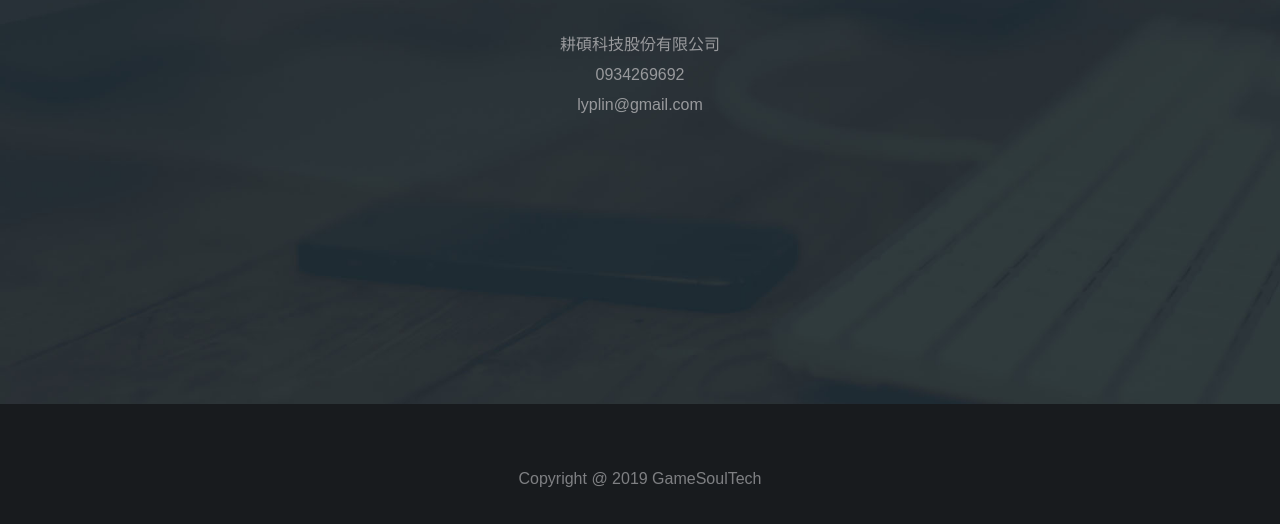
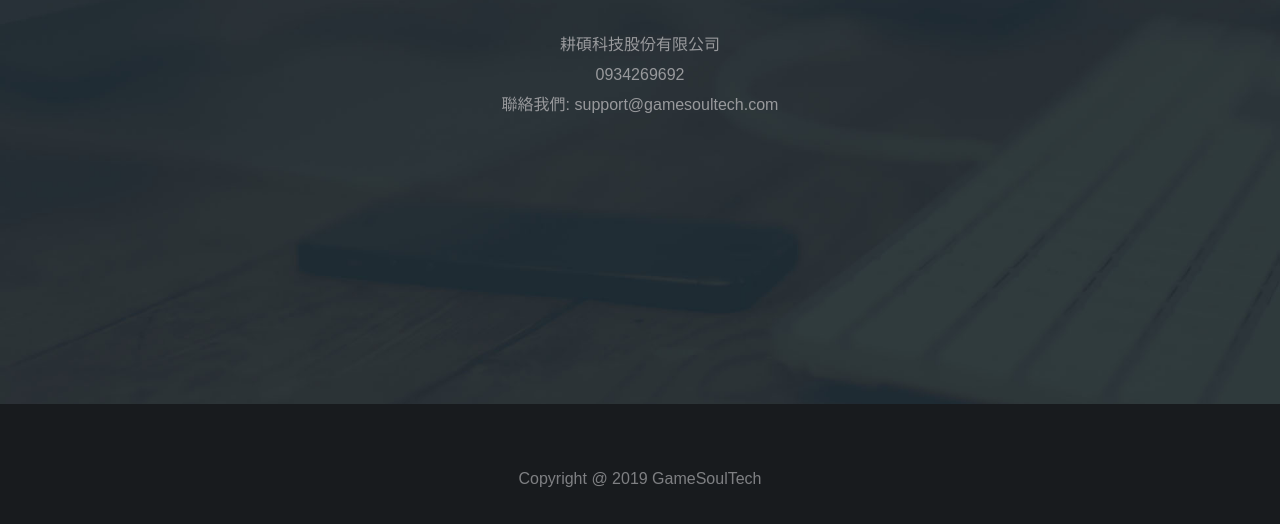
Before and after one commit to shawn1128/GameSoul, a plain HTML site: page index.html in a window 1280 px wide. Shown: the part 396-920 px from the top of the page. Drawn offline with nearby package versions, Linux system fonts and the light colour scheme; a web font is replaced by a local one.

Commit message:
change email

```diff
--- a/index.html
+++ b/index.html
@@ -43,7 +43,7 @@
 
 		          <p>耕碩科技股份有限公司</p>
 				  <p>0934269692</p>
-				  <p>lyplin@gmail.com</p>
+				  <p>聯絡我們: support@gamesoultech.com</p>
 
 		  	    </div>
 </section>
```
